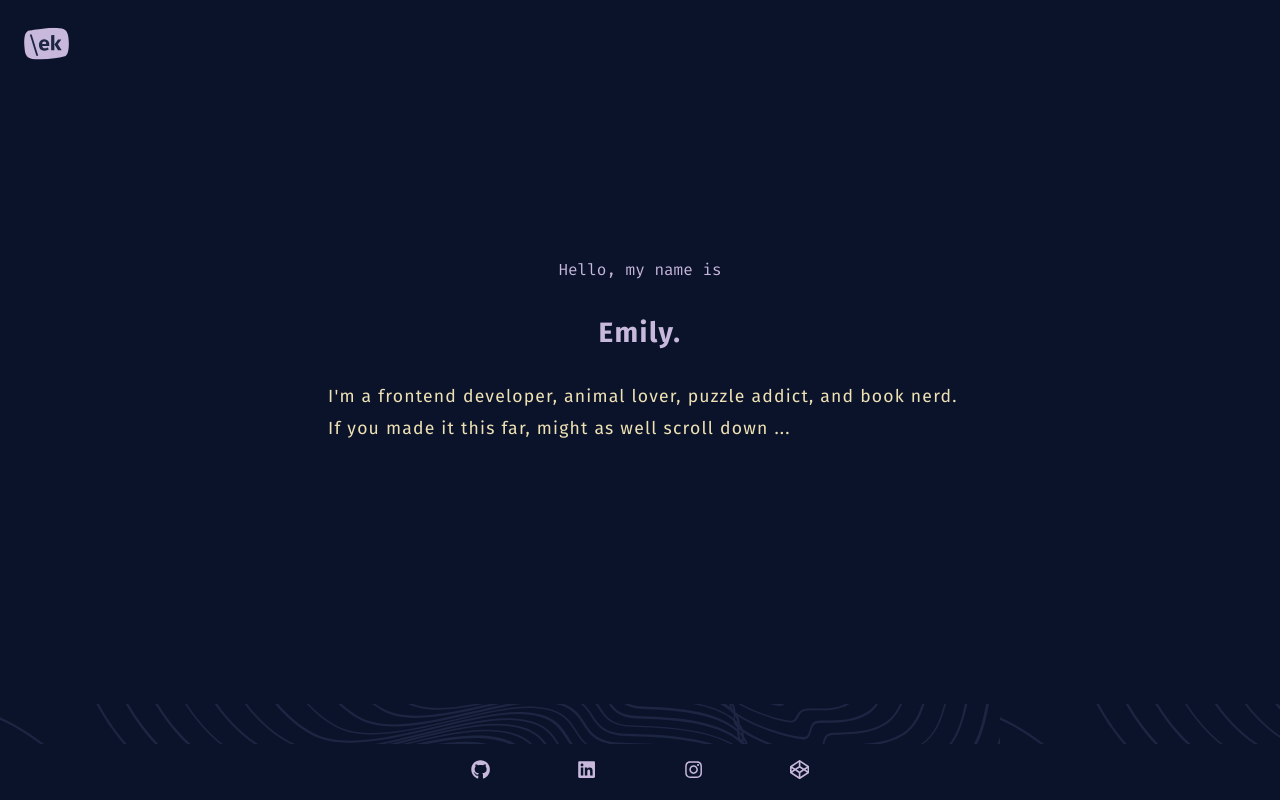
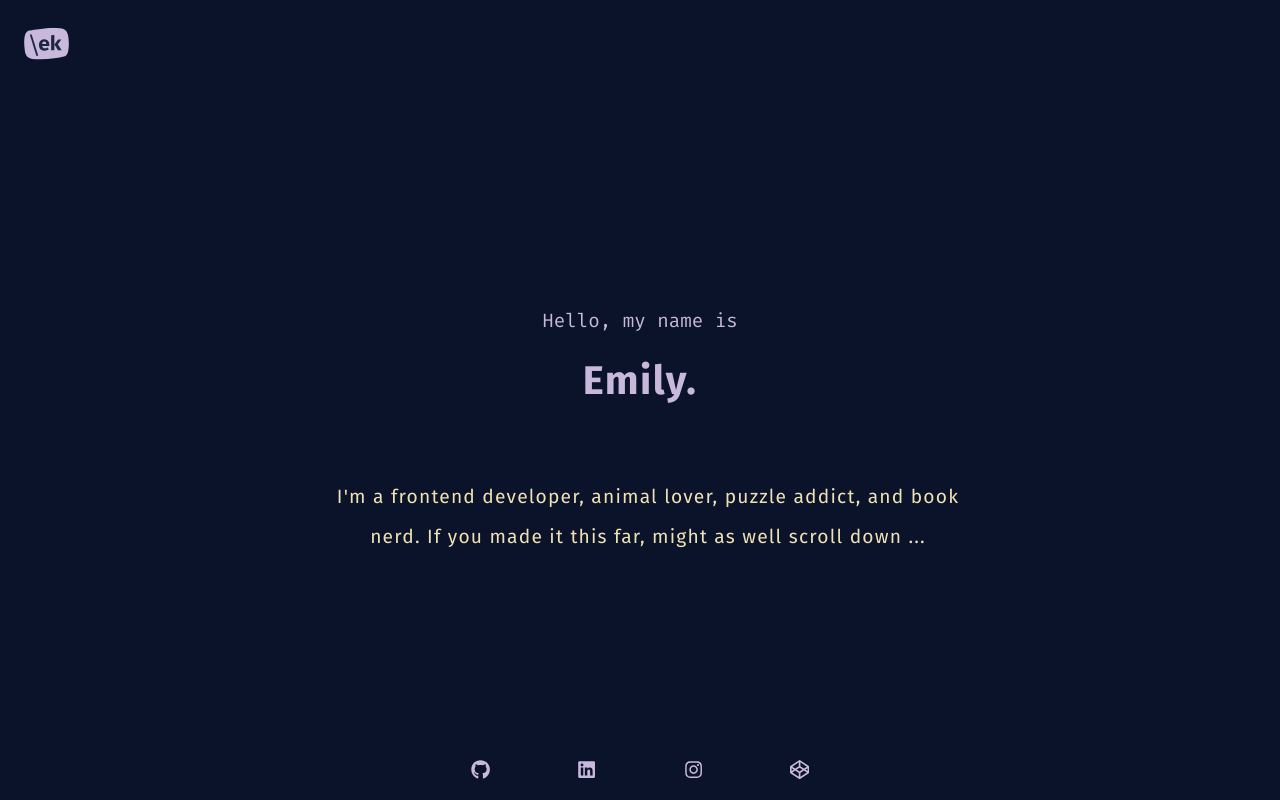
Before and after one commit to eaknott/personal-portfolio, a React (Create React App) app: page / in a window 1280 px wide. Built offline with nearby package versions, Linux system fonts and the light colour scheme.

Commit message:
Modify alignments, padding and margin, font-sizes etc

```diff
--- a/src/index.css
+++ b/src/index.css
@@ -167,12 +167,11 @@ body, html {
 /* HOME PAGE */
 
 .home {
-  height: 80vh;
+  height: 100vh;
   width: 100vw;
   flex-direction: column-reverse;
   align-items: center;
   justify-content: space-evenly;
-  margin-bottom: 10vh;
   animation-duration: 0.75s;
   animation-delay: 1s;
   animation-name: animate-fade-up;
@@ -182,7 +181,7 @@ body, html {
 
 .home-text .intro {
   font-family: 'Fira Code', Courier, monospace;
-  margin-bottom: 0.2rem;
+  margin-bottom: 0.5rem;
 }
 
 .home-text {
@@ -193,7 +192,7 @@ body, html {
 }
 
 .home h1 {
-  margin-bottom: 0.5rem;
+  margin-bottom: 2rem;
   color: var(--light);
   letter-spacing: 0.09rem;
   font-family: 'Fira Sans', Helvetica, sans-serif;
@@ -266,14 +265,59 @@ body, html {
   opacity: 70%;
 }
 
+.about-main main {
+  display: flex;
+  flex-direction: column;
+  width: 80vw;
+  justify-content: center;
+  align-items: center;
+  gap: 2rem;
+}
+
+.about-first-section,
+.about-third-section,
+.about-last-section {
+  display: flex;
+  flex-direction: column;
+  gap: 1.5rem;
+}
+
+.about-second-section {
+  display: flex;
+  flex-direction: row;
+  gap: 1rem;
+}
+
+.about-fourth-section {
+  display: flex;
+  flex-direction: row-reverse;
+  text-align: right;
+  gap: 1.5rem;
+}
+
+.about-first-section img {
+  width: 80vw;
+  border-radius: 5px;
+  border: 2px solid var(--light);
+}
+
+.about-second-section img,
+.about-fourth-section img {
+  width: 8rem;
+  border-radius: 5px;
+  border: 2px solid var(--light);
+}
+
+.about-first-text,
+.about-second-text {
+  text-align: left;
+  font-family: "Overpass", Arial, sans-serif;
+}
+
 .about p {
-  font-size: 1.5rem;
-  text-align: left;
-  line-height: 1.5rem;
-  color: var(--tertiary);
+  color: var(--light);
   letter-spacing: 0.075rem;
-  width: 70vw;
-  font-size: 1rem;
+  font-size: 0.85rem;
 }
 
 /* .about-text main {
@@ -406,6 +450,7 @@ swiper-slide {
 
 .featured-title {
   font-family: 'Fira Sans', Helvetica, sans-serif;
+  font-size: 1.1rem;
 }
 
 .featured-project-text a {
@@ -415,7 +460,7 @@ swiper-slide {
 
 .featured-desc {
   color: #fff;
-  font-size: 0.60rem;
+  font-size: 0.75rem;
   font-weight: 200;
   background-color: var(--periwinkleBlue);
   padding: 0.5rem;
@@ -631,7 +676,7 @@ swiper-slide {
   flex-direction: column;
   justify-content: center;
   align-items: center;
-  padding: 8rem 0;
+  padding: 8rem 2rem;
 }
 
 .contact h1 {
@@ -684,7 +729,6 @@ swiper-slide {
   text-decoration: none;
   color: #eee;
   font-family: 'Fira Code', Courier, monospace;
-  padding-left: 10px;
 }
 
 .contact-email a:hover {
@@ -816,6 +860,22 @@ button:hover {
   .about h1::after {
     width: 20rem;
     top: 80%;
+  }
+  .about-first-section {
+    align-items: center;
+  }
+  .about-second-section,
+  .about-fourth-section {
+    width: 60vw;
+  }
+  .about-first-section img {
+    width: 30vw;
+  }
+  .about-second-section img {
+    width: 20vw;
+  }
+  .about-fourth-section img {
+    width: 25vw;
   }
   .projects {
     padding-top: 10rem;
@@ -1040,6 +1100,19 @@ button:hover {
 /* DESKTOP */
 
 @media only screen and (min-width: 1024px) {
+  .home-text .intro {
+    font-size: 1.2rem;
+    padding-bottom: 1.5rem;
+  }
+  .home-text h1 {
+    font-size: 2.5rem;
+    padding-bottom: 2.5rem;
+  }
+  .home p {
+    font-size: 1.2rem;
+    font-weight: 400;
+    line-height: 2.5rem;
+  }
   .about h1 {
     margin-top: 10rem;
   }
@@ -1107,12 +1180,10 @@ button:hover {
     flex-direction: row;
     margin: 2rem 0;
   }
-  .home h1 {
-    text-align: start;
-    margin: 2rem 3rem;
+  .home-text .intro {
+    padding-bottom: 1rem;
   }
   .home p {
-    text-align: start;
     width: 50vw;
   }
   .home-img img {
@@ -1163,20 +1234,17 @@ button:hover {
     flex-direction: row;
     margin: 2rem 0;
   }
+  .home-text .intro {
+    font-size: 1.2rem;
+  }
   .home h1 {
-    text-align: start;
-    margin: 2rem 3rem;
+    font-size: 2.5rem;
   }
   .home p {
-    text-align: start;
     width: 50vw;
     margin-left: 3rem;
-  }
-  .home-img img {
-    height: 15rem;
-    width: 15rem;
-    margin-top: 0;
-    margin-right: 3rem;
+    font-size: 1.2rem;
+    line-height: 2.5rem;
   }
   .about h1 {
     margin-top: 5rem;
@@ -1184,6 +1252,12 @@ button:hover {
   .about h1::after {
     width: 40rem;
     top: 86%;
+  }
+  .about-second-section {
+    width: 40vw;
+  }
+  .about-fourth-section {
+    width: 45vw;
   }
   .projects {
     padding-top: 0;
```
